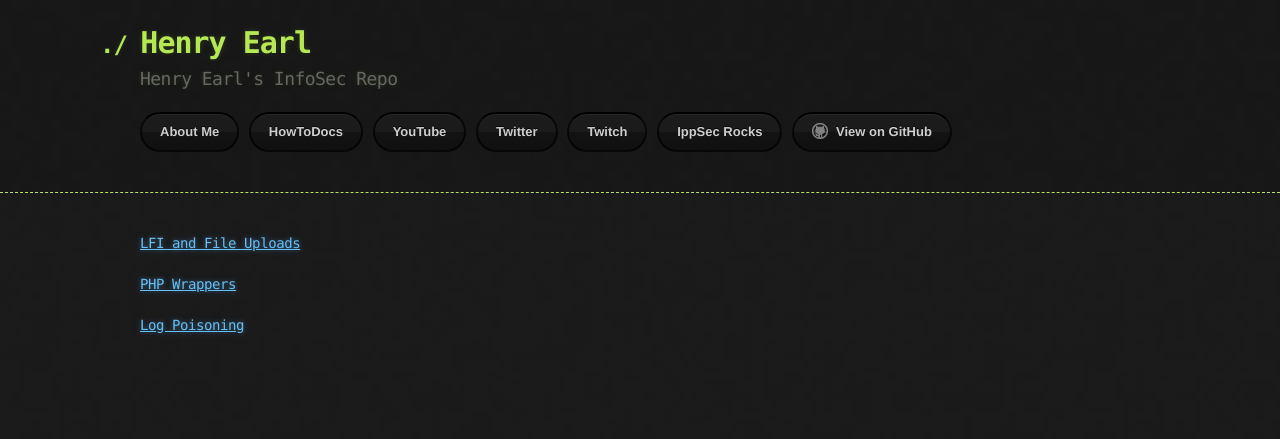
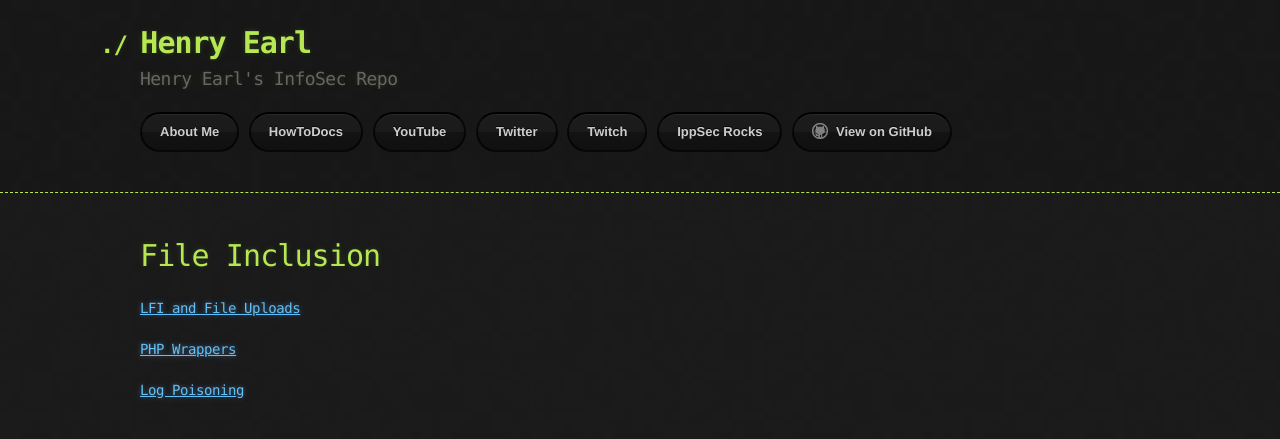
Before and after one commit to HenryEarl/HenryEarl.github.io, a Jekyll site: the page built from docs/HowToDocs/HackTheBox/Exploitation/File_Inclusion/index.md, in a window 1280 px wide. Shown: the top 439 px of the page. Built offline with Jekyll 4.4.1, drawn with Linux system fonts in a browser that asks for light colours; our own code applies the rules of GitHub Pages for plain Markdown files.

Commit message:
Update index.md

```diff
--- a/docs/HowToDocs/HackTheBox/Exploitation/File_Inclusion/index.md
+++ b/docs/HowToDocs/HackTheBox/Exploitation/File_Inclusion/index.md
@@ -1,6 +1,8 @@
 ---
 title: File Inclusion
 ---
+
+# File Inclusion
 
 #### [LFI and File Uploads](LFI_and_File_Uploads.md)
 
```
